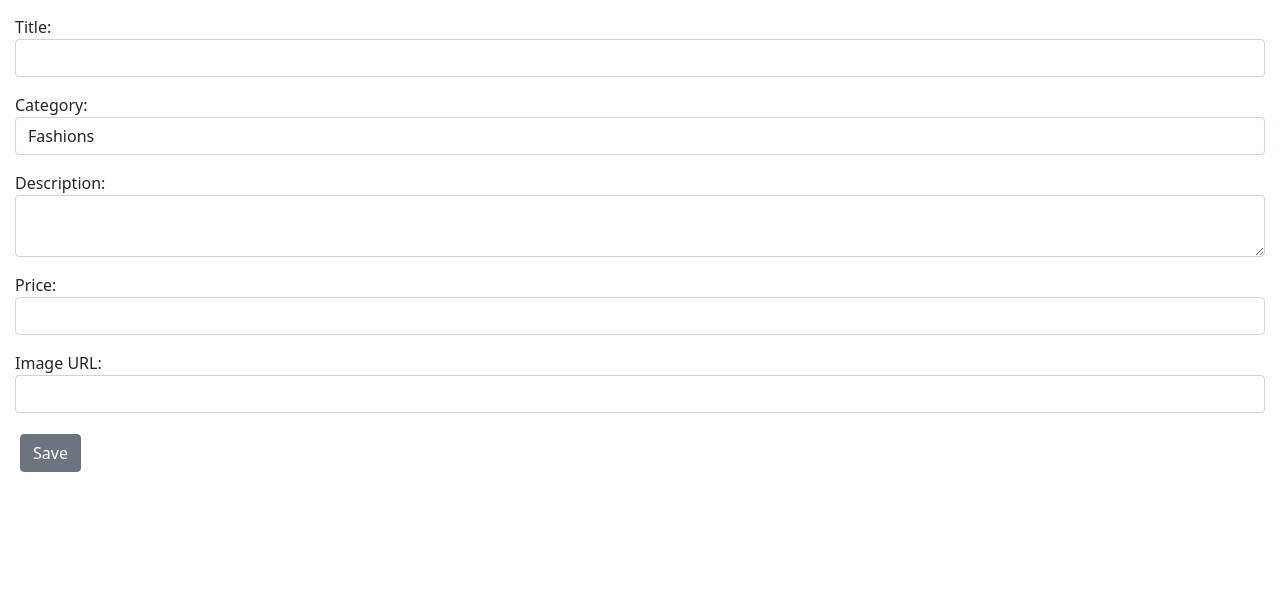
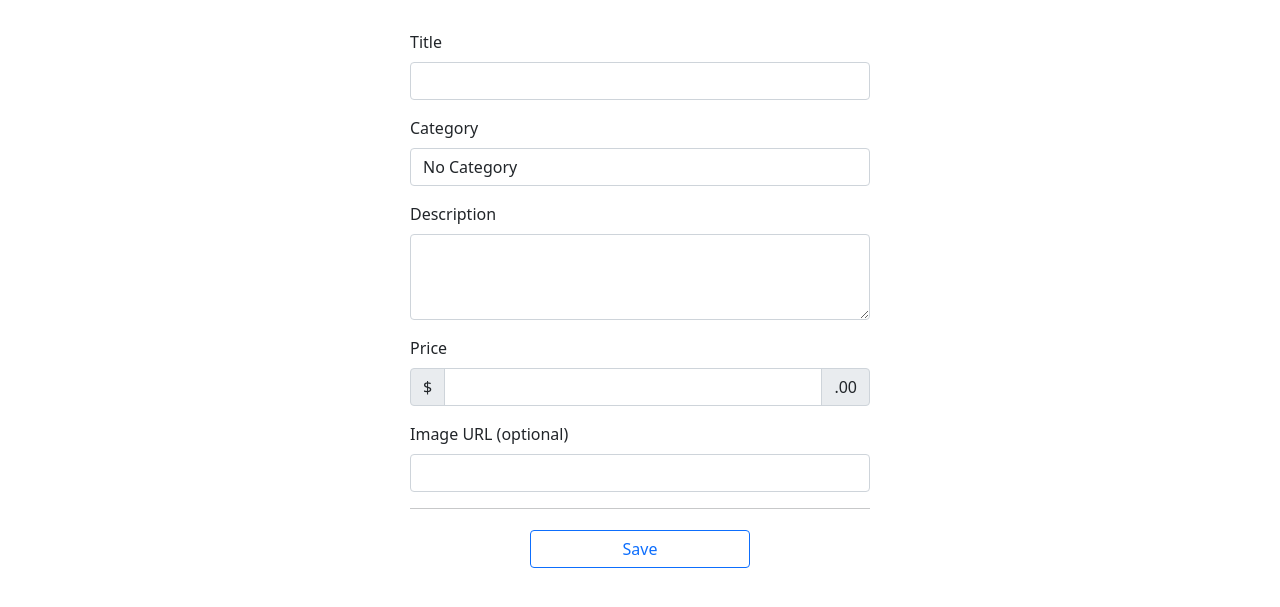
Before and after one commit to idoyudha/commerce, a Django app: template auctions/templates/auctions/new_listing.html in a window 1280 px wide. Shown: the part 56-663 px from the top of the page. Run offline with Django 3.2, Linux system fonts and the light colour scheme; the template is opened without the code that fills it: values that come from a table or form of the project are taken from there, others are empty; parts of the project's set-up code (start-up, migrations or seed data) failed here and were passed over.

Commit message:
Update bootstrap form

```diff
--- a/auctions/forms.py
+++ b/auctions/forms.py
@@ -3,20 +3,32 @@ from django import forms
 
 class ListingForm(forms.Form):
     title = forms.CharField(max_length=16, widget = forms.TextInput)
-    cat = [('1', 'Fashions'), ('2', 'Toys'), ('3', 'Electronics'), ('4', 'Home')]
+    cat = [
+        ('1', 'No Category'),
+        ('2', 'Electronics'),
+        ('3', 'Fashions'),
+        ('4', 'Home'),
+        ('5', 'Toys')
+    ]
     category = forms.ChoiceField(widget=forms.Select, choices=cat)
     description = forms.CharField(max_length=100, widget = forms.Textarea)
     price = forms.IntegerField(widget = forms.NumberInput)
-    imageURL = forms.URLField(label='Image URL', required=False, widget = forms.URLInput)
-
+    imageURL = forms.URLField(label='Image URL (optional)', required=False, widget = forms.URLInput)
+    # Widget
     title.widget.attrs.update({'class': 'form-control'})
-    category.widget.attrs.update({'class': 'form-control'})
-    description.widget.attrs.update({'class': 'form-control', 'rows': '2'})
-    price.widget.attrs.update({'class': 'form-control'})
-    imageURL.widget.attrs.update({'class': 'form-control'})
+    category.widget.attrs.update({'class': 'form-control', 'id': 'title'})
+    description.widget.attrs.update({'class': 'form-control', 'id': 'description', 'rows': '3'})
+    price.widget.attrs.update({'class': 'form-control', 'id': 'price'})
+    imageURL.widget.attrs.update({'class': 'form-control', 'id': 'image'})
 
 class BidForm(forms.Form):
-    comment = forms.CharField(max_length=64, widget = forms.NumberInput)
+    bid = forms.IntegerField(widget = forms.NumberInput)
+    bid.widget.attrs.update({'class': 'form-control'})
+    # Widget
+    bid.widget.attrs.update({'class': 'form-control', 'id': 'bid'})
 
 class CommentForm(forms.Form):
     comment = forms.CharField(max_length=64, required=False, widget = forms.Textarea)
+    comment.widget.attrs.update({'class': 'form-control'})
+    # Widget
+    comment.widget.attrs.update({'class': 'form-control', 'id': 'comment'})
--- a/auctions/static/auctions/styles.css
+++ b/auctions/static/auctions/styles.css
@@ -2,13 +2,13 @@
     padding: 10px;
 }
 
-.form-signin{
+.form-signin {
     display: block;
     align-items: center;
     text-align: center;
     width: 100%;
     max-width: 500px;
-    padding: 100px;
+    padding: 50px;
     margin: auto;
 }
 
@@ -20,3 +20,12 @@
     border-style: 1px solid white;
     border-width: medium;
 }
+
+.form-new-listing {
+    display: block;
+    align-items: center;
+    width: 100%;
+    max-width: 500px;
+    padding: 20px;
+    margin: auto;
+}
--- a/auctions/templates/auctions/layout.html
+++ b/auctions/templates/auctions/layout.html
@@ -26,10 +26,10 @@
                         </li>
                         {% if user.is_authenticated %}
                         <li class="nav-item">
-                                <a class="nav-link active" aria-current="page" href="{% url 'logout' %}">Log Out</a>
+                            <a class="nav-link active" aria-current="page" href="{% url 'new_listing' %}">Create New Listing</a>
                         </li>
                         <li class="nav-item">
-                                <a class="nav-link active" aria-current="page" href="{% url 'new_listing' %}">Create New Listing</a>
+                            <a class="nav-link active" aria-current="page" href="{% url 'logout' %}">Log Out</a>
                         </li>
                         {% else %}
                         <li class="nav-item">
--- a/auctions/templates/auctions/new_listing.html
+++ b/auctions/templates/auctions/new_listing.html
@@ -1,51 +1,34 @@
 {% extends "auctions/layout.html" %}
 
 {% block body %}
-<!-- <div class="form-signin">
-    <h2>Login</h2>
-
-    {% if message %}
-        <div>{{ message }}</div>
-    {% endif %} -->
-    <div class="form-group">
-        <form action="{% url 'new_listing' %}" method="post">
-            {% csrf_token %}
-            {{ form.as_p }}
-            <button class="btn btn-secondary">Save</button>
-        </form>
-    </div>
-        <!-- <hr>
+<div class="form-new-listing">
+    <form action="{% url 'new_listing' %}" method="post">
         <div class="input group mb-3">
             <label for="title" class="form-label">Title</label>
-            <input type="text" class="form-control" id="title" placeholder="Title">
+            {{ form.title }}
         </div>
         <div class="input group mb-3">
-            <label for="title" class="form-label">Category</label>
-            <select class="form-select" aria-label="Default select example">
-                <option selected>Select Category</option>
-                <option value="1">Fashions</option>
-                <option value="2">Toys</option>
-                <option value="3">Electronics</option>
-                <option value="3">Home</option>
-            </select>
+            <label for="category" class="form-label">Category</label>
+            {{ form.category }}
         </div>
         <div class="input group mb-3">
             <label for="description" class="form-label">Description</label>
-            <textarea class="form-control" id="description" rows="4"></textarea>
+            {{ form.description}}
         </div>
         <label for="price" class="form-label">Price</label>
         <div class="input-group mb-3">
             <span class="input-group-text">$</span>
-            <input type="number" class="form-control" id="price" aria-label="Amount (to the nearest dollar)">
+            {{ form.price }}
             <span class="input-group-text">.00</span>
         </div>
         <div class="input group mb-3">
-            <label for="image" class="form-label">Image URL</label>
-            <input type="url" class="form-control" id="image" placeholder="image url">
-        </div> -->
-
-
-
-    <!-- Don't have an account? <a href="{% url 'register' %}">Register here.</a>
-</div> -->
+            <label for="image" class="form-label">Image URL (optional)</label>
+            {{ form.imageURL }}
+        </div>
+        <hr>
+        <div class="d-grid gap-2 col-6 mx-auto">
+            <button type="submit" class="btn btn-outline-primary btn-md" value="submit">Save</button>
+        </div>
+    </form>
+</div>
 {% endblock %}
```
Also changed, not shown: auctions/models.py (+4 -3 lines), db.sqlite3. Lines whose indentation alone changed are shown as unchanged.
